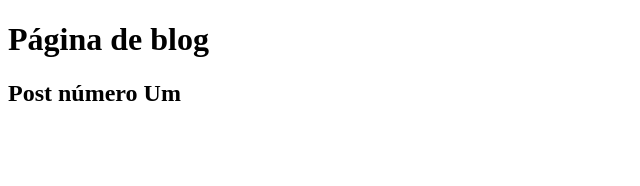
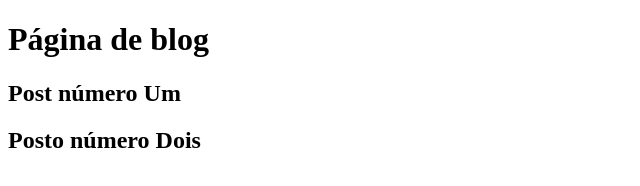
Before and after one commit to mathias-d-sa/aula-github-prof.nelioAlves, a plain HTML site: page blog.html in a window 1280 px wide. Shown: the whole page, without its empty margins (0-640 px from the left). Drawn offline with Linux system fonts and the light colour scheme.

Commit message:
update blog

```diff
--- a/blog.html
+++ b/blog.html
@@ -9,5 +9,6 @@
   <body>
     <h1>Página de blog</h1>
     <h2>Post número Um</h2>
+    <h2>Posto número Dois</h2>
   </body>
 </html>
```
